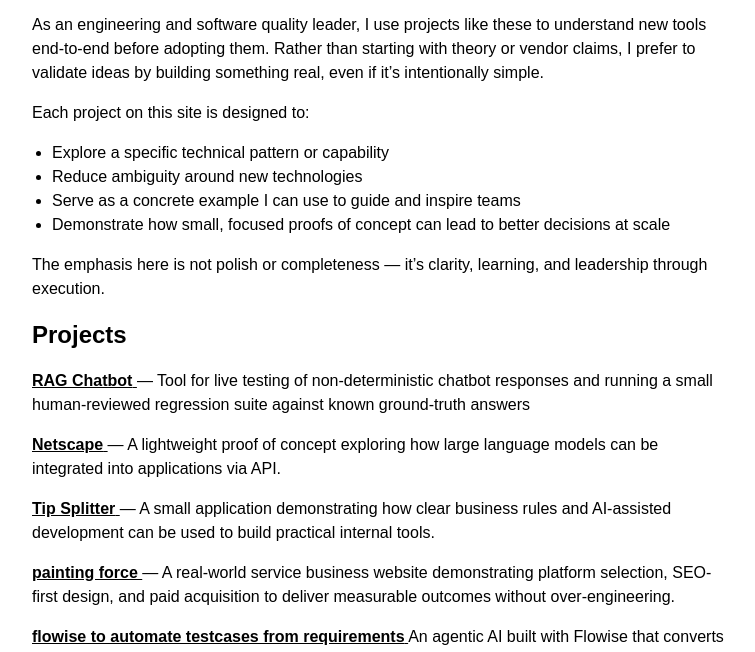
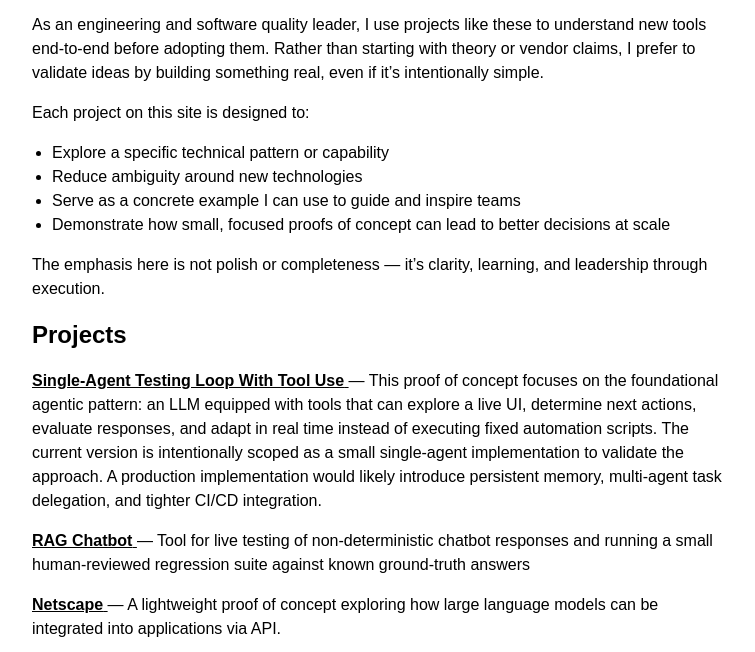
Before and after one commit to Leotheinspector/netscape, a website: page public/index.html in a window 1280 px wide. Shown: the part 147-799 px from the top of the page, without its empty margins (258-1013 px from the left). Drawn offline with Linux system fonts and the light colour scheme.

Commit message:
Update: Redesigned main homepage

```diff
--- a/public/index.html
+++ b/public/index.html
@@ -63,6 +63,14 @@
 
     <h2>Projects</h2>
 
+
+	<p>
+      <a href="https://www.leorojas.com/qa-agent/qa-agent-portfolio.html" target="_blank" rel="noopener noreferrer">
+        <strong>Single-Agent Testing Loop With Tool Use</strong>
+      </a>
+      — This proof of concept focuses on the foundational agentic pattern: an LLM equipped with tools that can explore a live UI, determine next actions, evaluate responses, and adapt in real time instead of executing fixed automation scripts. The current version is intentionally scoped as a small single-agent implementation to validate the approach. A production implementation would likely introduce persistent memory, multi-agent task delegation, and tighter CI/CD integration.
+    </p>
+
 	<p>
       <a href="https://www.leorojas.com/RagChatbot/RagChatbotLandingPage.html" target="_blank" rel="noopener noreferrer">
         <strong>RAG Chatbot</strong>
```
